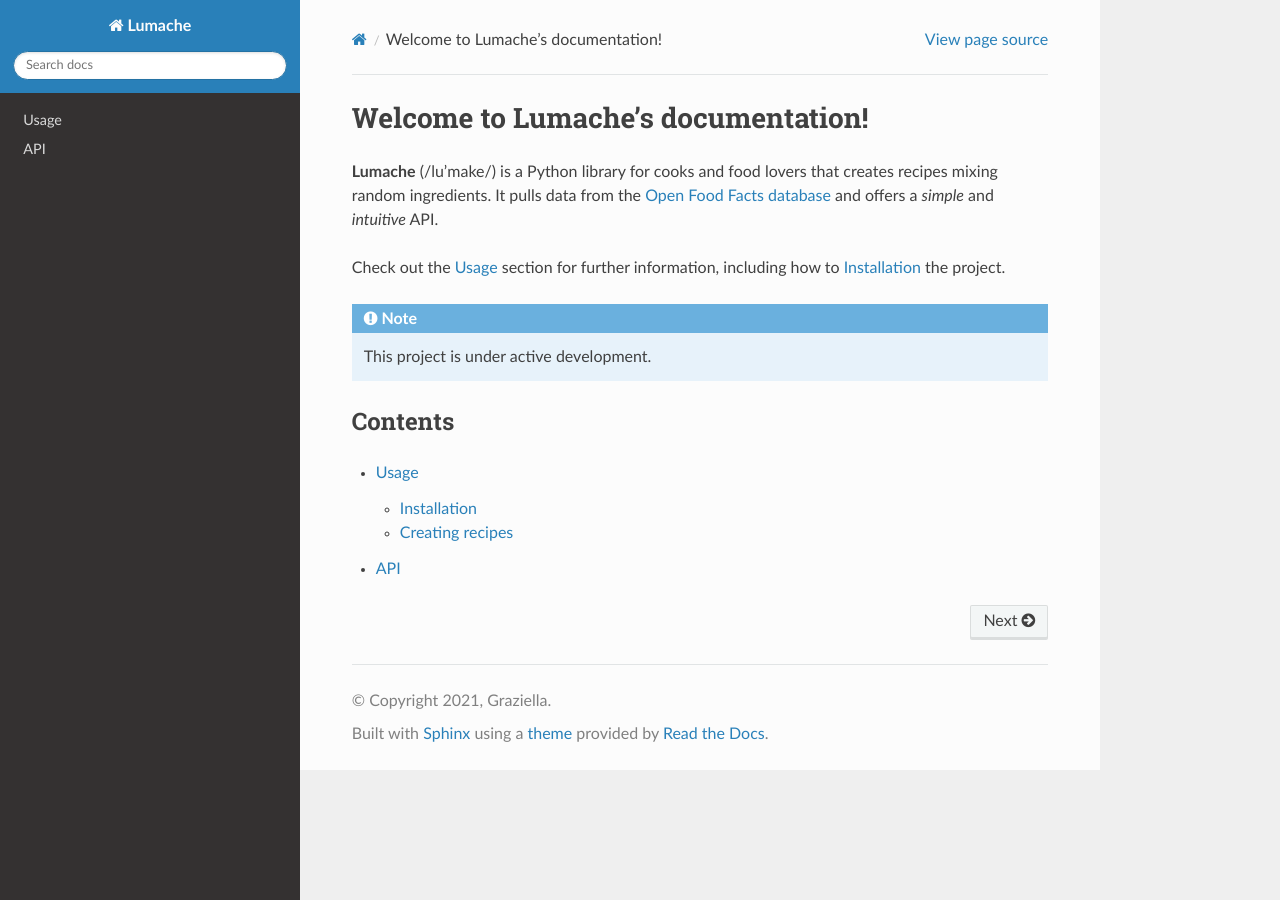
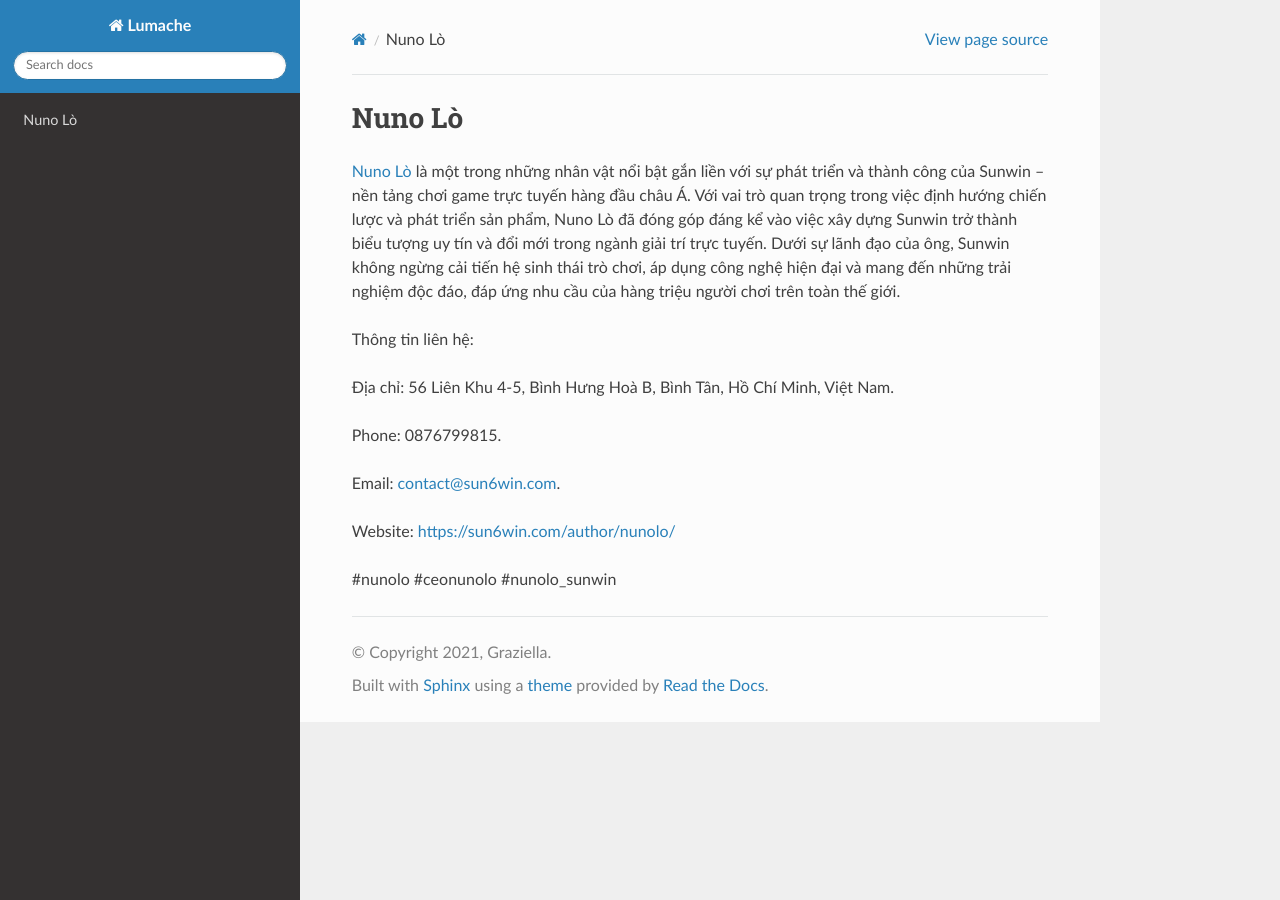
Before and after one commit to parkisngan19/nunolo, a Sphinx documentation site: the page built from docs/source/index.rst, in a window 1280 px wide. Built offline with Sphinx 7.4.7 and the Read the Docs theme 3.1.0, drawn with Linux system fonts in a browser that asks for light colours.

Commit message:
Update index.rst

```diff
--- a/docs/source/index.rst
+++ b/docs/source/index.rst
@@ -1,22 +1,16 @@
-Welcome to Lumache's documentation!
+Nuno Lò
 ===================================
 
-**Lumache** (/lu'make/) is a Python library for cooks and food lovers
-that creates recipes mixing random ingredients.
-It pulls data from the `Open Food Facts database <https://world.openfoodfacts.org/>`_
-and offers a *simple* and *intuitive* API.
+`Nuno Lò <https://sun6win.com/author/nunolo/>`_ là một trong những nhân vật nổi bật gắn liền với sự phát triển và thành công của Sunwin – nền tảng chơi game trực tuyến hàng đầu châu Á. Với vai trò quan trọng trong việc định hướng chiến lược và phát triển sản phẩm, Nuno Lò đã đóng góp đáng kể vào việc xây dựng Sunwin trở thành biểu tượng uy tín và đổi mới trong ngành giải trí trực tuyến. Dưới sự lãnh đạo của ông, Sunwin không ngừng cải tiến hệ sinh thái trò chơi, áp dụng công nghệ hiện đại và mang đến những trải nghiệm độc đáo, đáp ứng nhu cầu của hàng triệu người chơi trên toàn thế giới.
 
-Check out the :doc:`usage` section for further information, including
-how to :ref:`installation` the project.
+Thông tin liên hệ:
 
-.. note::
+Địa chỉ: 56 Liên Khu 4-5, Bình Hưng Hoà B, Bình Tân, Hồ Chí Minh, Việt Nam.
 
-   This project is under active development.
+Phone: 0876799815.
 
-Contents
---------
+Email: contact@sun6win.com.
 
-.. toctree::
+Website: https://sun6win.com/author/nunolo/
 
-   usage
-   api
+#nunolo #ceonunolo #nunolo_sunwin
```
